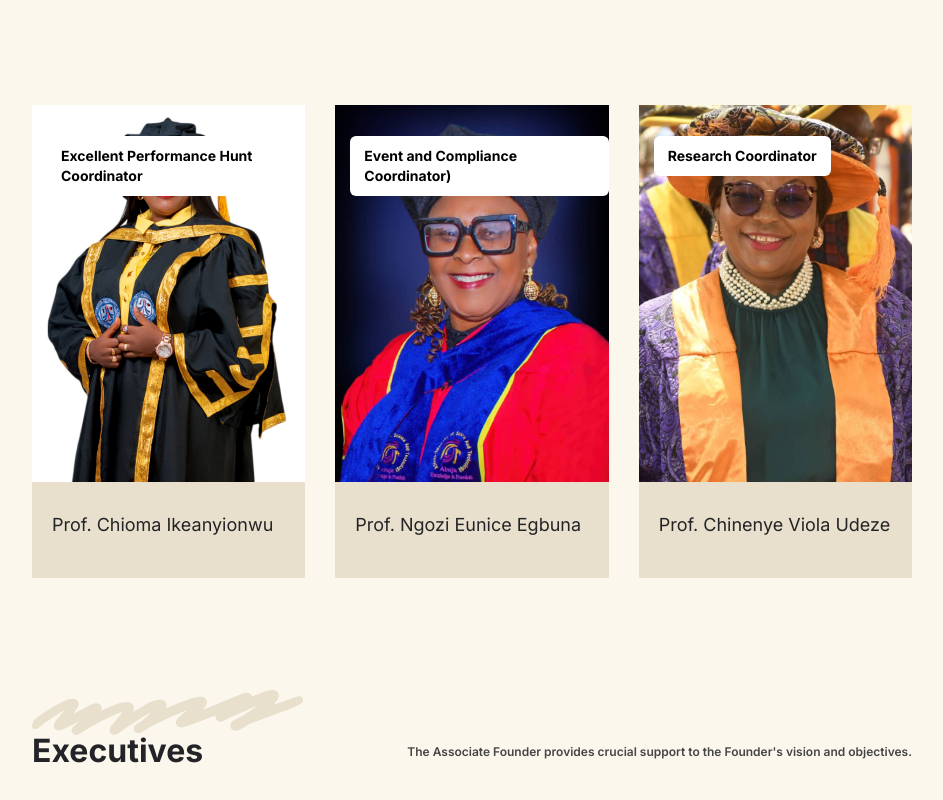
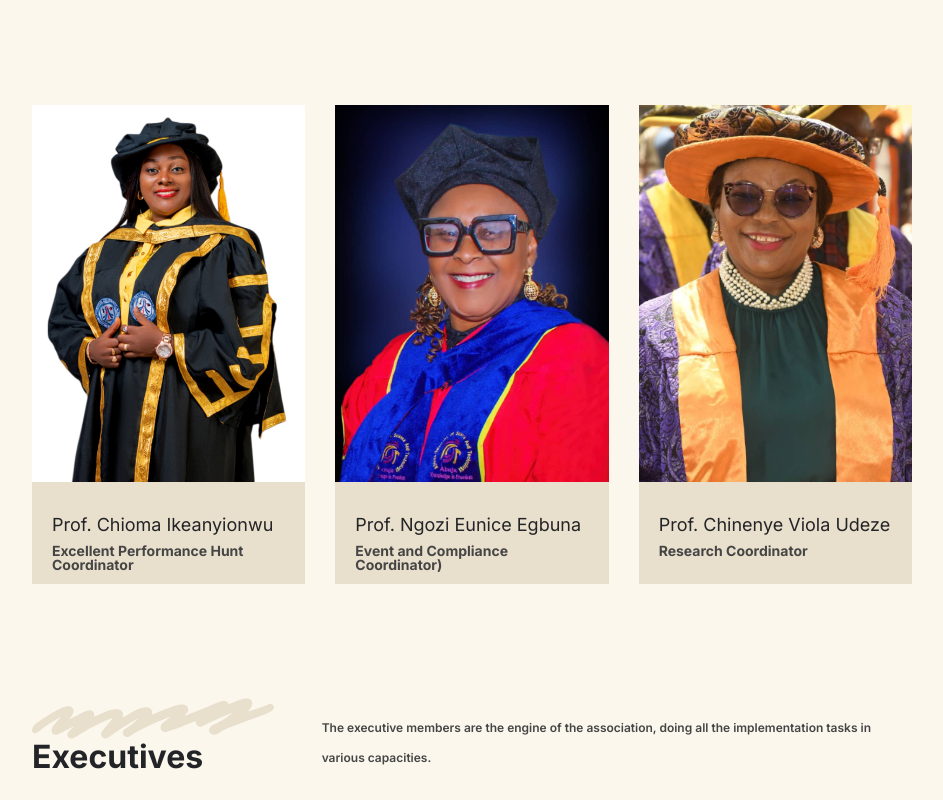
Before and after one commit to DennekJr/phd, a Next.js app: page /our-team in a window 1280 px wide. Shown: the part 2920-3720 px from the top of the page, without its empty margins (168-1111 px from the left). Built offline with nearby package versions, Linux system fonts and the light colour scheme; a web font is replaced by a local one.

Commit message:
chore: commit latest changes

```diff
--- a/src/app/components/Footer.tsx
+++ b/src/app/components/Footer.tsx
@@ -40,16 +40,16 @@ export default function Footer() {
             </div>
 
             <div className="relative w-full z-10 mx-auto !px-[20px] lg:!px-[76px]">
-                <div className="flex flex-col-reverse lg:flex-row w-full !gap-[20px] lg:!gap-16 justify-between">
+                <div className="flex flex-col-reverse xl:flex-row w-full !gap-[20px] lg:!gap-16 justify-between">
                     {/* Left Side - Brand and Content */}
                     {/* Logo and Branding */}
-                    <div className='flex flex-col-reverse xl:flex-row min-[1500px]:flex-row min-[1500px]:gap-16'>
+                    <div className='flex flex-col-reverse xl:flex-row min-[1450px]:flex-row min-[1500px]:gap-16'>
                         <div className="!pt-[60px] xl:pt-0 !pb-[100px] xl:!pb-0 xl:!py-24 flex-1">
                             <h1 className="!text-[60px] lg:!text-[138px] font-semibold leading-[100%] !mb-4 text-[#FDC182]">
-                                NNFPHAS
+                                NENFPHAS
                             </h1>
                             <div className="flex items-center gap-4 mb-6">
-                                <div className="border-[2px] !gap-[31px] flex flex-col md:flex-row border-[#FDC182] !max-w-[642px] !px-[13px] !py-[18px] text-[#FDC182]">
+                                <div className="border-[2px] !gap-[31px] flex flex-col md:flex-row border-[#FDC182] w-full !max-w-[748px] !px-[13px] !py-[18px] text-[#FDC182]">
                                     <span className='font-bold whitespace-nowrap leading-[100%] text-[44px]'> © 2025</span>
                                     <span className='text-[24px] !font-medium !leading-[100%]'>Nigerian Female PHD Holders in Arts & Sciences</span>
                                 </div>
--- a/src/app/components/Hero.tsx
+++ b/src/app/components/Hero.tsx
@@ -39,7 +39,7 @@ export default function Hero() {
 
           {/* Subtitle */}
           <p className="max-w-[546px] !text-[20px] md:!text-[24px] !leading-[26px] md:!leading-[100%] !tracking-[0%] md:!pb-[50px] !pb-[26px] !font-light text-white">
-            Empowering Nigerian Women in Academia for National Development
+          Empowering Nigerian women with Doctorate degrees in various fields of study for National development.
           </p>
 
           {/* CTA Button */}
--- a/src/app/components/JoinNetwork.tsx
+++ b/src/app/components/JoinNetwork.tsx
@@ -20,10 +20,10 @@ export default function JoinNetwork() {
               </span>
             </h2>
             <p className="!text-[16px] lg:!text-[24px] !font-light text-white mx-auto !leading-[24px] lg:!leading-[100%] tracking-[0%] !mb-[20px]">
-              Are you a Nigerian woman holding a PhD in Arts or Sciences? Do you want to connect with like-minded scholars, contribute to national development, and champion academic excellence?
+            Are you a Nigerian woman holding a PhD in Arts or Sciences? Do you want to connect with like-minded scholars, contribute to national development, and champion academic excellence?
             </p>
             <p className="!text-[16px] lg:!text-[24px] !font-light text-white mx-auto !leading-[24px] lg:!leading-[100%] tracking-[0%] !mb-[20px]">
-              The Network for Nigerian Female PhD Holders in ARTS and SCIENCES (NENFPHAS) is building a vibrant community dedicated to empowering women in academia. By joining us, you&apos;ll gain access to a supportive network, opportunities for collaboration, and avenues to make a real impact through our initiatives, including sponsoring indigent doctorate students and recognizing outstanding academic achievements.
+            The Network for Nigerian Female PhD Holders in ARTS and SCIENCES (NENFPHAS) is building a vibrant community dedicated to empowering Nigerian women with Doctorate degrees in various fields of study for National development. By joining us, you'll gain access to a supportive network, opportunities for collaboration, and avenues to make a real impact through our initiatives, including sponsoring indigent doctorate students and recognizing outstanding academic achievements.
             </p>
             <p className="!text-[16px] lg:!text-[24px] !font-semibold text-white mx-auto !leading-[24px] lg:!leading-[100%] tracking-[0%]">
               Be part of something bigger.
--- a/src/app/our-team/components/Executives.tsx
+++ b/src/app/our-team/components/Executives.tsx
@@ -6,7 +6,7 @@ export default function Executives() {
     return (
             <TeamGrid
                 title="Executives"
-                description="The Associate Founder provides crucial support to the Founder's vision and objectives."
+                description="The executive members are the engine of the association, doing all the implementation tasks in various capacities. "
                 members={ExecutiveTrustees}
                 scribbleImage="/images/our-team/scribble.svg"
                 className='!pb-[150px]'
--- a/src/app/our-team/components/TeamGrid.tsx
+++ b/src/app/our-team/components/TeamGrid.tsx
@@ -68,9 +68,9 @@ export default function TeamGrid({ title, description, members, scribbleImage, c
                                     className="w-full md:w-[412px] h-[377px] object-cover"
                                 />
                                 {/* Role Badge */}
-                                <div className="absolute top-[31px] left-[15px] bg-[#ffffff] text-[#000000] !px-[14px] !py-[10px] rounded-md text-sm font-bold">
+                                {/* <div className="absolute top-[31px] left-[15px] bg-[#ffffff] text-[#000000] !px-[14px] !py-[10px] rounded-md text-sm font-bold">
                                     {member.role}
-                                </div>
+                                </div> */}
                             </div>
 
                             {/* Name */}
@@ -78,6 +78,9 @@ export default function TeamGrid({ title, description, members, scribbleImage, c
                                 <h3 className="!text-[18px] text-[#232427] leading-[100%]">
                                     {member.name}
                                 </h3>
+                                <p className="!text-[14px] !pt-[10px] font-bold !text-[#454545] !leading-[100%] !tracking-[0%]">
+                                    {member.role}
+                                </p>
                             </div>
                         </Link>
                     ))}
```
